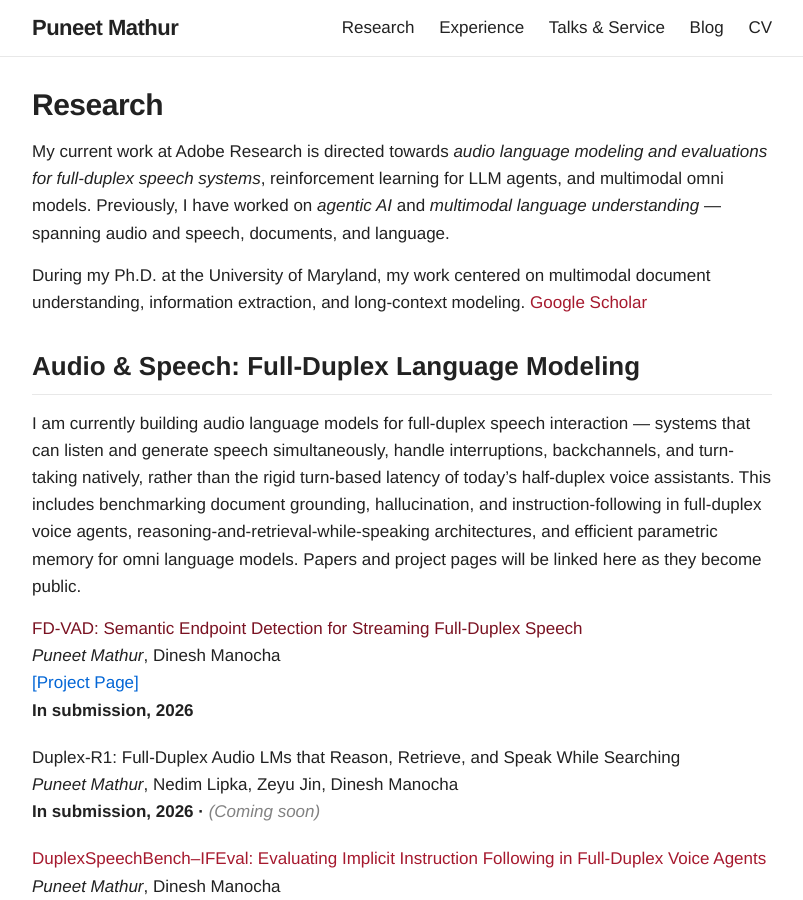
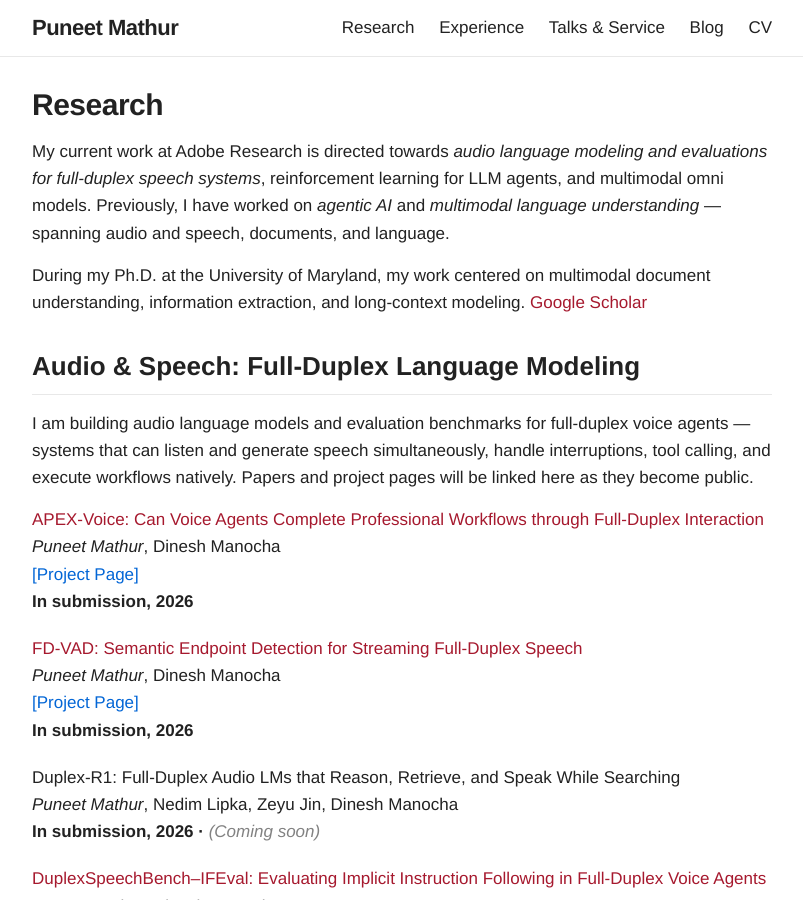
Before and after one commit to theMADAIguy/theMADAIguy.github.io, a Jekyll site: the page built from _pages/research.md, in a window 1280 px wide and 900 px high. Shown: the whole window, without its empty margins (238-1041 px from the left). Built offline with Jekyll 4.4.1, drawn with Linux system fonts in a browser that asks for light colours.

Commit message:
Update research.md

```diff
--- a/_pages/research.md
+++ b/_pages/research.md
@@ -13,11 +13,17 @@ During my Ph.D. at the University of Maryland, my work centered on multimodal do
 
 ## Audio &amp; Speech: Full-Duplex Language Modeling
 
-I am currently building audio language models for full-duplex speech interaction — systems that can listen and generate speech simultaneously, handle interruptions, backchannels, and turn-taking natively, rather than the rigid turn-based latency of today's half-duplex voice assistants. This includes benchmarking document grounding, hallucination, and instruction-following in full-duplex voice agents, reasoning-and-retrieval-while-speaking architectures, and efficient parametric memory for omni language models. Papers and project pages will be linked here as they become public.
+I am building audio language models and evaluation benchmarks for full-duplex voice agents — systems that can listen and generate speech simultaneously, handle interruptions, tool calling, and execute workflows natively. Papers and project pages will be linked here as they become public.
 
 <ul class="pub-list">
 <li>
-<span class="pub-title"><a href="">FD-VAD: Semantic Endpoint Detection for Streaming Full-Duplex Speech</a></span>
+<span class="pub-title"><a href="https://arxiv.org/pdf/2609.34973">APEX-Voice: Can Voice Agents Complete Professional Workflows through Full-Duplex Interaction</a></span>
+<span class="pub-authors"><i>Puneet Mathur</i>, Dinesh Manocha</span>
+<span class="pub-links"><a href="https://apex-voice.github.io/" style="color: #0366d6;">[Project Page]</a></span>
+<span class="pub-venue">In submission, 2026</span>
+</li>
+<li>
+<span class="pub-title"><a href="https://arxiv.org/pdf/2609.35791v1">FD-VAD: Semantic Endpoint Detection for Streaming Full-Duplex Speech</a></span>
 <span class="pub-authors"><i>Puneet Mathur</i>, Dinesh Manocha</span>
 <span class="pub-links"><a href="https://fd-vad.github.io/" style="color: #0366d6;">[Project Page]</a></span>
 <span class="pub-venue">In submission, 2026</span>
```
